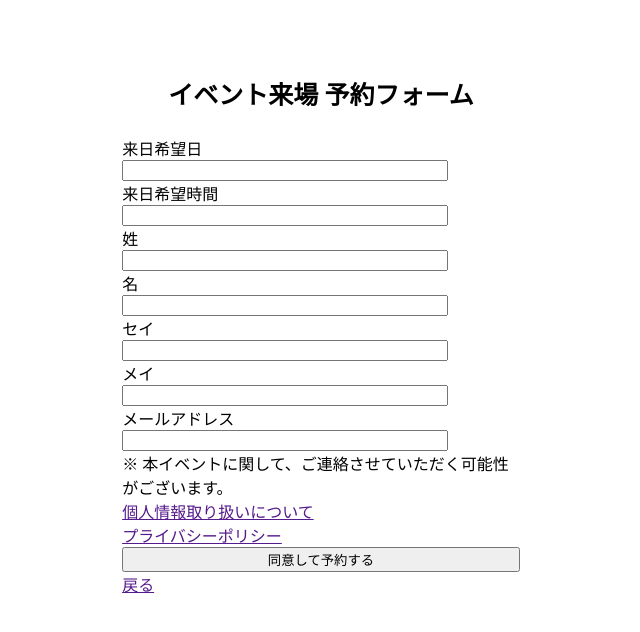
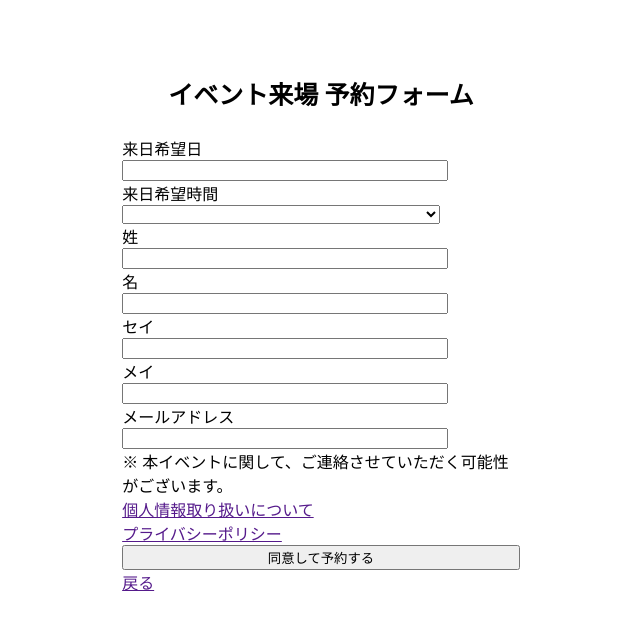
Before and after one commit to airi-i1998/reservation-form, a Vue app: page / in a window 1280 px wide. Shown: the top 632 px of the page, without its empty margins (319-959 px from the left). Built offline with nearby package versions, Linux system fonts and the light colour scheme.

Commit message:
fix reservation form

```diff
--- a/src/App.vue
+++ b/src/App.vue
@@ -22,7 +22,14 @@ import { ref } from "vue";
       </div>
       <div class="input">
         <lavel>来日希望時間</lavel>
-        <input v-model="text" class="input-form" />
+        <select v-model="selected" class="input-form">
+          <option></option>
+          <option>10:00~11:00</option>
+          <option>11:00~12:00</option>
+          <option>12:00~13:00</option>
+          <option>13:00~14:00</option>
+          <option>14:00~15:00</option>
+          </select>
       </div>
       <div class="input">
         <lavel>姓</lavel>
```
